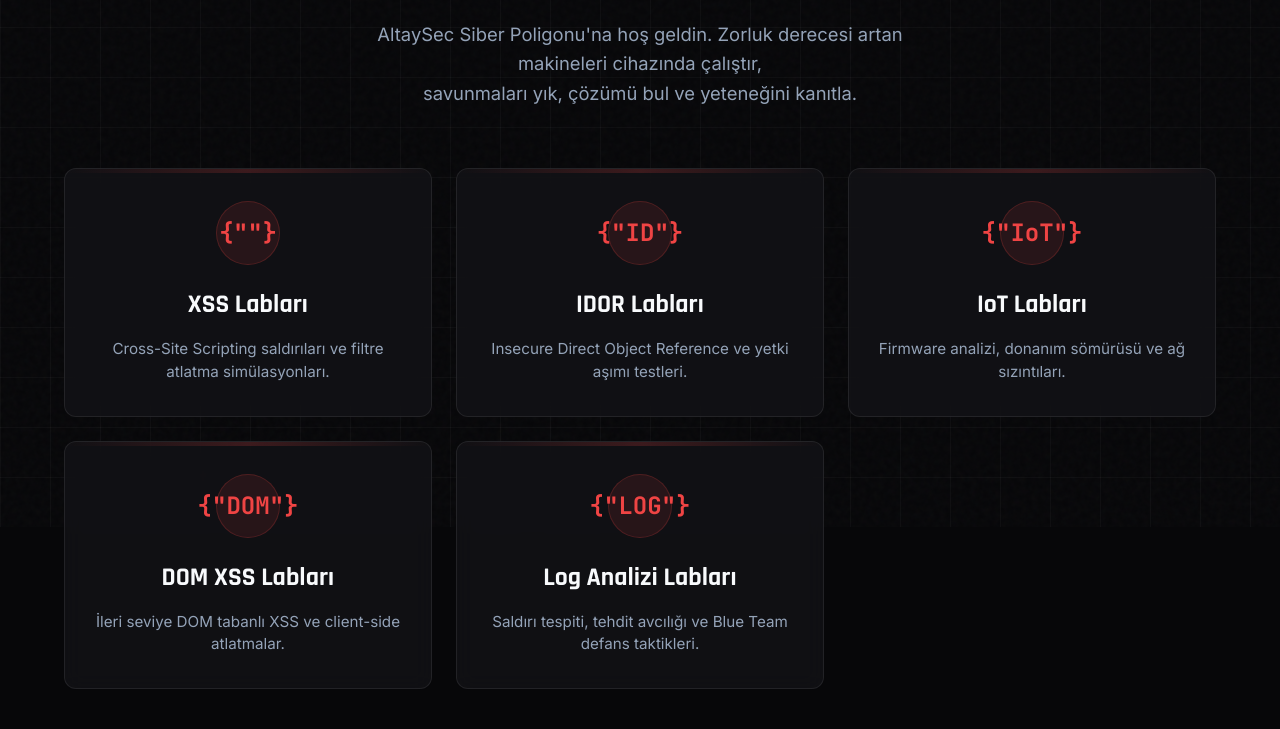
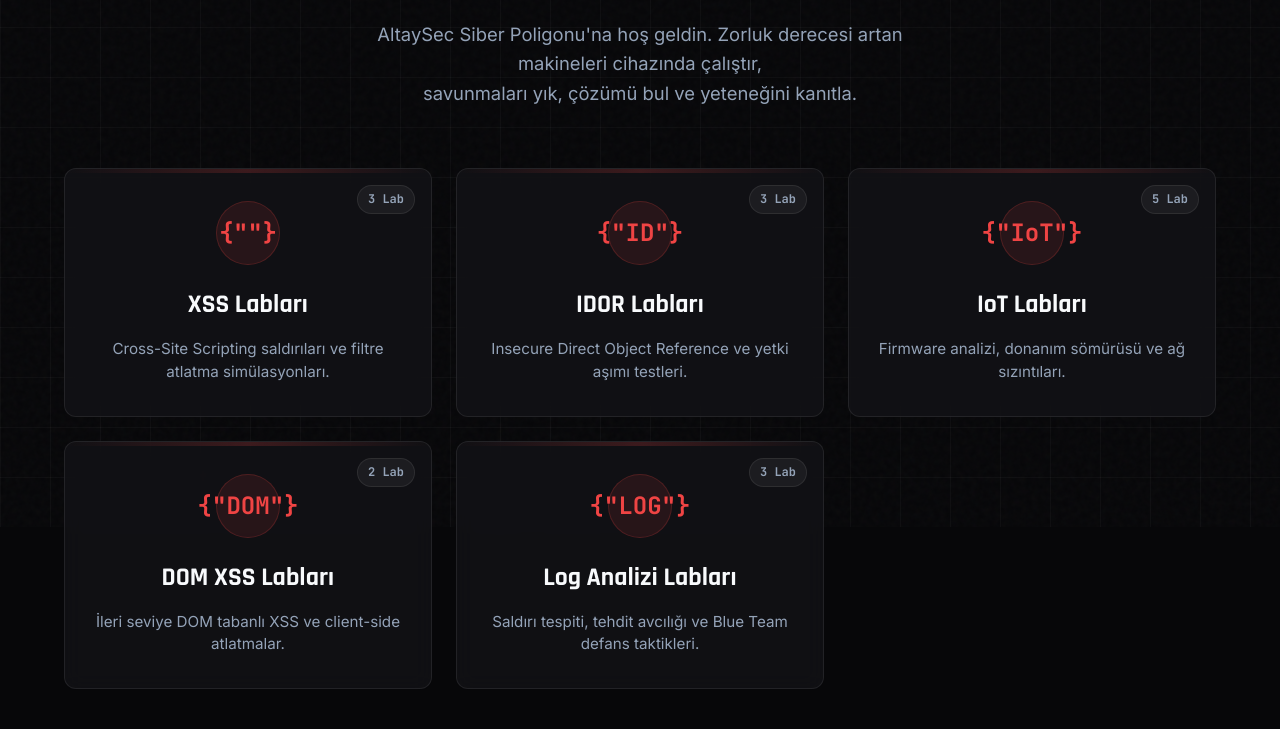
Before and after one commit to fevziegeyurtsevenler/labs.altaysec.com.tr, a PHP site: page / in a window 1280 px wide. Shown: the part 273-1002 px from the top of the page. Run offline with PHP 8.4, Linux system fonts and the light colour scheme.

Commit message:
feat(ui): add dynamic lab count badges to category cards

```diff
--- a/index.html
+++ b/index.html
@@ -79,26 +79,31 @@
             <!-- Categories Grid -->
             <div class="categories-grid" id="categoriesGrid">
                 <div class="category-card" data-target="xss">
+                    <div class="cat-badge">3 Lab</div>
                     <div class="cat-icon">{"</>"}</div>
                     <h3>XSS Labları</h3>
                     <p>Cross-Site Scripting saldırıları ve filtre atlatma simülasyonları.</p>
                 </div>
                 <div class="category-card" data-target="idor">
+                    <div class="cat-badge">3 Lab</div>
                     <div class="cat-icon">{"ID"}</div>
                     <h3>IDOR Labları</h3>
                     <p>Insecure Direct Object Reference ve yetki aşımı testleri.</p>
                 </div>
                 <div class="category-card" data-target="iot">
+                    <div class="cat-badge">5 Lab</div>
                     <div class="cat-icon">{"IoT"}</div>
                     <h3>IoT Labları</h3>
                     <p>Firmware analizi, donanım sömürüsü ve ağ sızıntıları.</p>
                 </div>
                 <div class="category-card" data-target="dom-xss">
+                    <div class="cat-badge">2 Lab</div>
                     <div class="cat-icon">{"DOM"}</div>
                     <h3>DOM XSS Labları</h3>
                     <p>İleri seviye DOM tabanlı XSS ve client-side atlatmalar.</p>
                 </div>
                 <div class="category-card" data-target="log">
+                    <div class="cat-badge">3 Lab</div>
                     <div class="cat-icon">{"LOG"}</div>
                     <h3>Log Analizi Labları</h3>
                     <p>Saldırı tespiti, tehdit avcılığı ve Blue Team defans taktikleri.</p>
--- a/styles.css
+++ b/styles.css
@@ -317,6 +317,27 @@ body {
     background: linear-gradient(90deg, transparent, var(--accent-red), transparent);
 }
 
+.cat-badge {
+    position: absolute;
+    top: 16px;
+    right: 16px;
+    background: rgba(255, 255, 255, 0.05);
+    border: 1px solid var(--border-color);
+    color: var(--text-secondary);
+    font-family: var(--font-mono);
+    font-size: 0.75rem;
+    font-weight: 700;
+    padding: 4px 10px;
+    border-radius: 20px;
+    transition: all 0.3s ease;
+}
+
+.category-card:hover .cat-badge {
+    background: rgba(239, 68, 68, 0.1);
+    border-color: rgba(239, 68, 68, 0.3);
+    color: var(--accent-red);
+}
+
 .cat-icon {
     font-family: var(--font-mono);
     font-size: 1.5rem;
```
